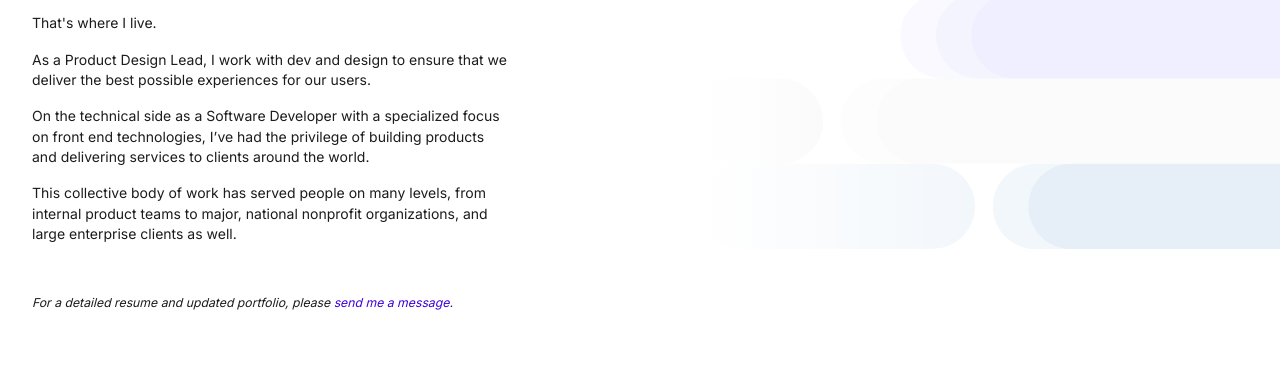
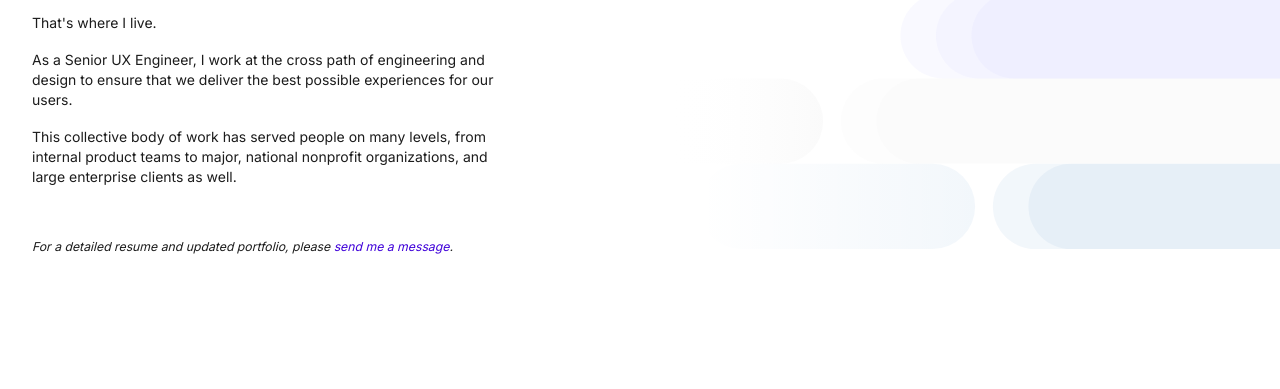
Before and after one commit to techtolentino/randytolentino2020, a Gatsby site: page /work in a window 1280 px wide. Shown: the part 362-751 px from the top of the page. Built offline with nearby package versions, Linux system fonts and the light colour scheme; Gatsby itself is replaced by a stand-in of ours.

Commit message:
update work description

```diff
--- a/src/pages/work.js
+++ b/src/pages/work.js
@@ -30,8 +30,7 @@ const WorkPage = () => (
           <h1 className="rt-hero-work-title">work</h1>
           <p>I’m one of the lucky ones. I say that because I truly believe the most fascinating and influential aspects of technology are found at the intersection of design and engineering.</p>
           <p>That's where I live.</p>
-          <p>As a Product Design Lead, I work with dev and design to ensure that we deliver the best possible experiences for our users.</p>
-          <p>On the technical side as a Software Developer  with a specialized focus on front end technologies, I’ve had the privilege of building products and delivering services to clients around the world.</p>
+          <p>As a Senior UX Engineer, I work at the cross path of engineering and design to ensure that we deliver the best possible experiences for our users.</p>
           <p className="rt-hero-work-subtitle">This collective body of work has served people on many levels, from internal product teams to major, national nonprofit organizations, and large enterprise clients as well.</p>
           <p><em><small>For a detailed resume and updated portfolio, please <a className="text-link-dark" href="mailto:makertolentino@gmail.com" target="_blank" rel="noopener noreferrer">send me a message</a>.</small></em></p>
 
```
